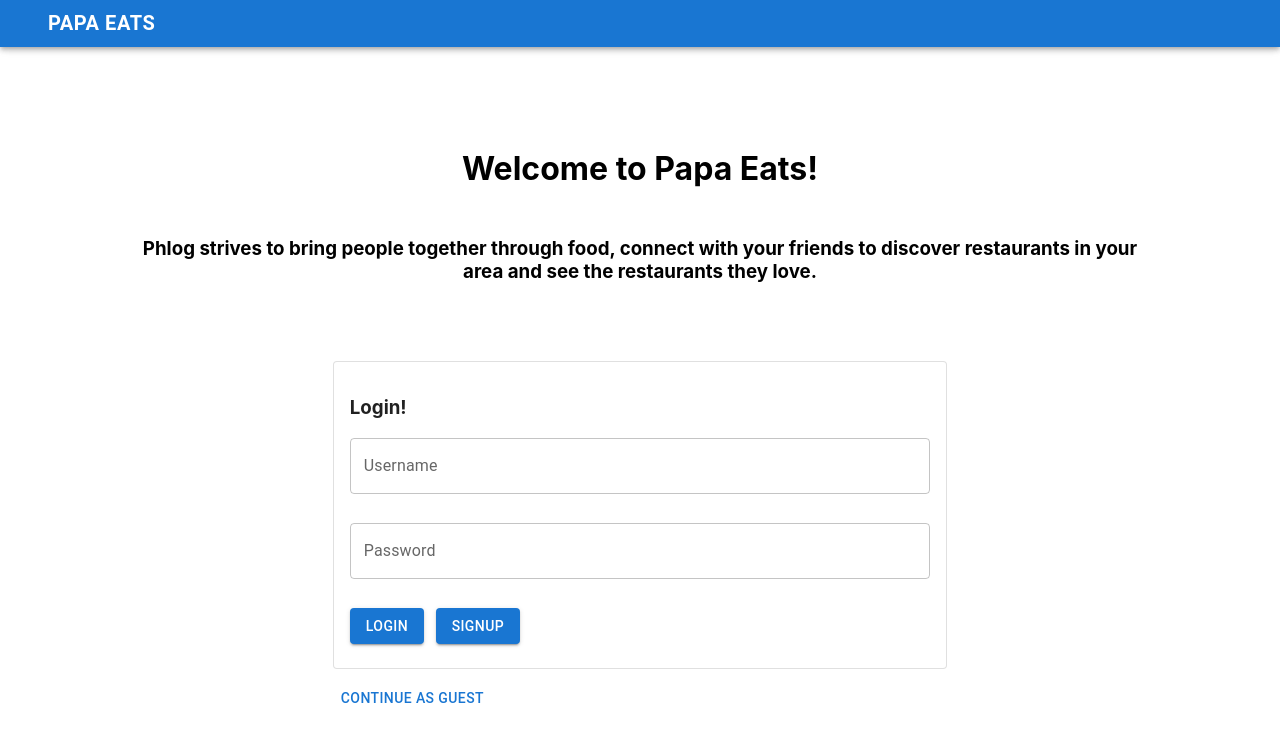
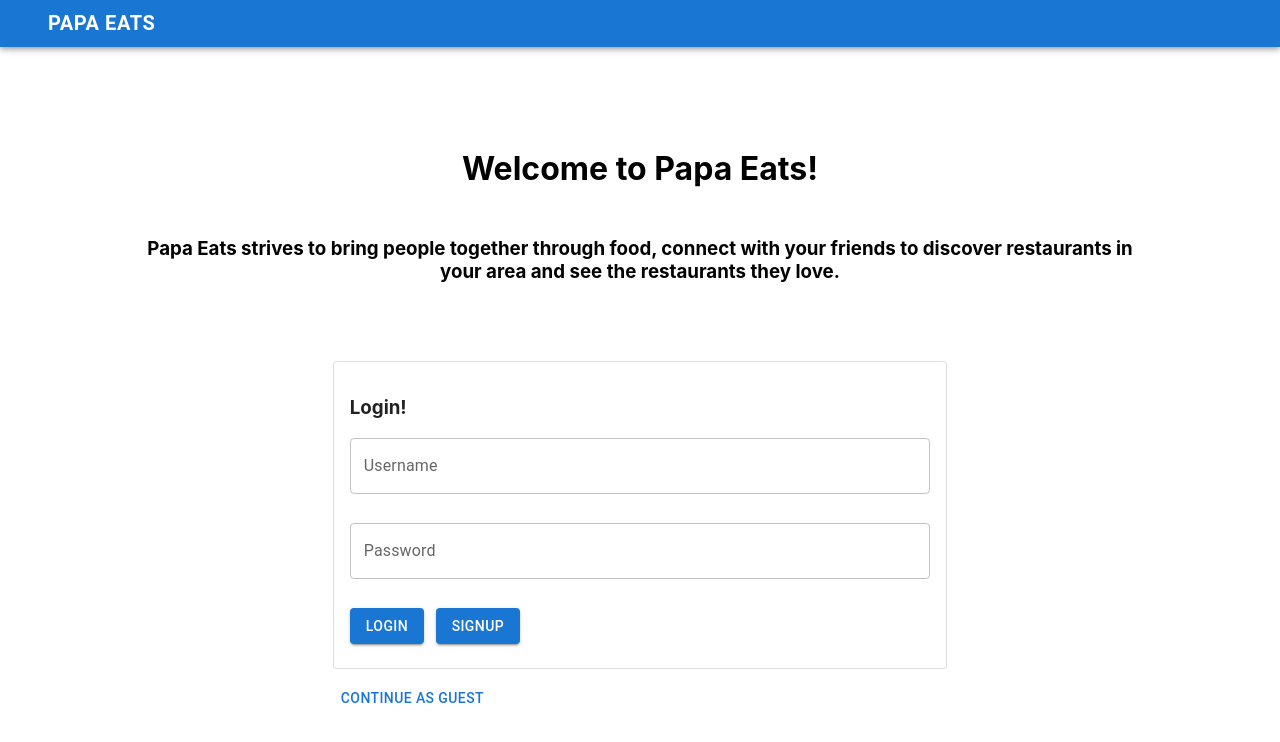
Before and after one commit to fredliu02/CSCI_201_Papa_Eats, a React (Create React App) app in the folder phlog/: page / in a window 1280 px wide. Shown: the top 742 px of the page. Built offline with nearby package versions, Linux system fonts and the light colour scheme.

Commit message:
changed description

```diff
--- a/phlog/src/Pages/Home/Home.js
+++ b/phlog/src/Pages/Home/Home.js
@@ -54,7 +54,7 @@ function Home() {
           </Grid>
           <Grid item xs={12} style={{ textAlign: "center" }}>
             <h3>
-              Phlog strives to bring people together through food, connect with
+              Papa Eats strives to bring people together through food, connect with
               your friends to discover restaurants in your area and see the
               restaurants they love.
             </h3>
```
